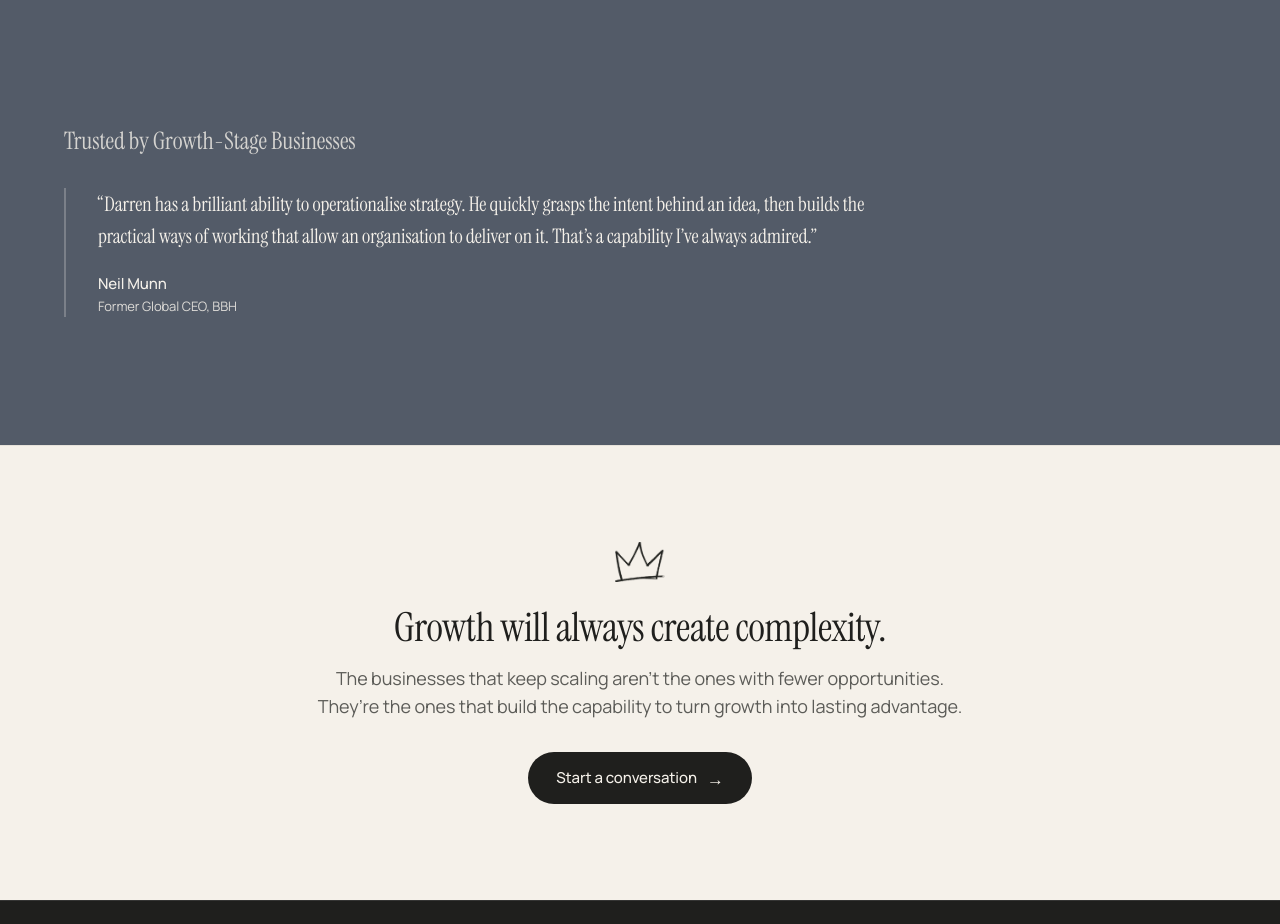
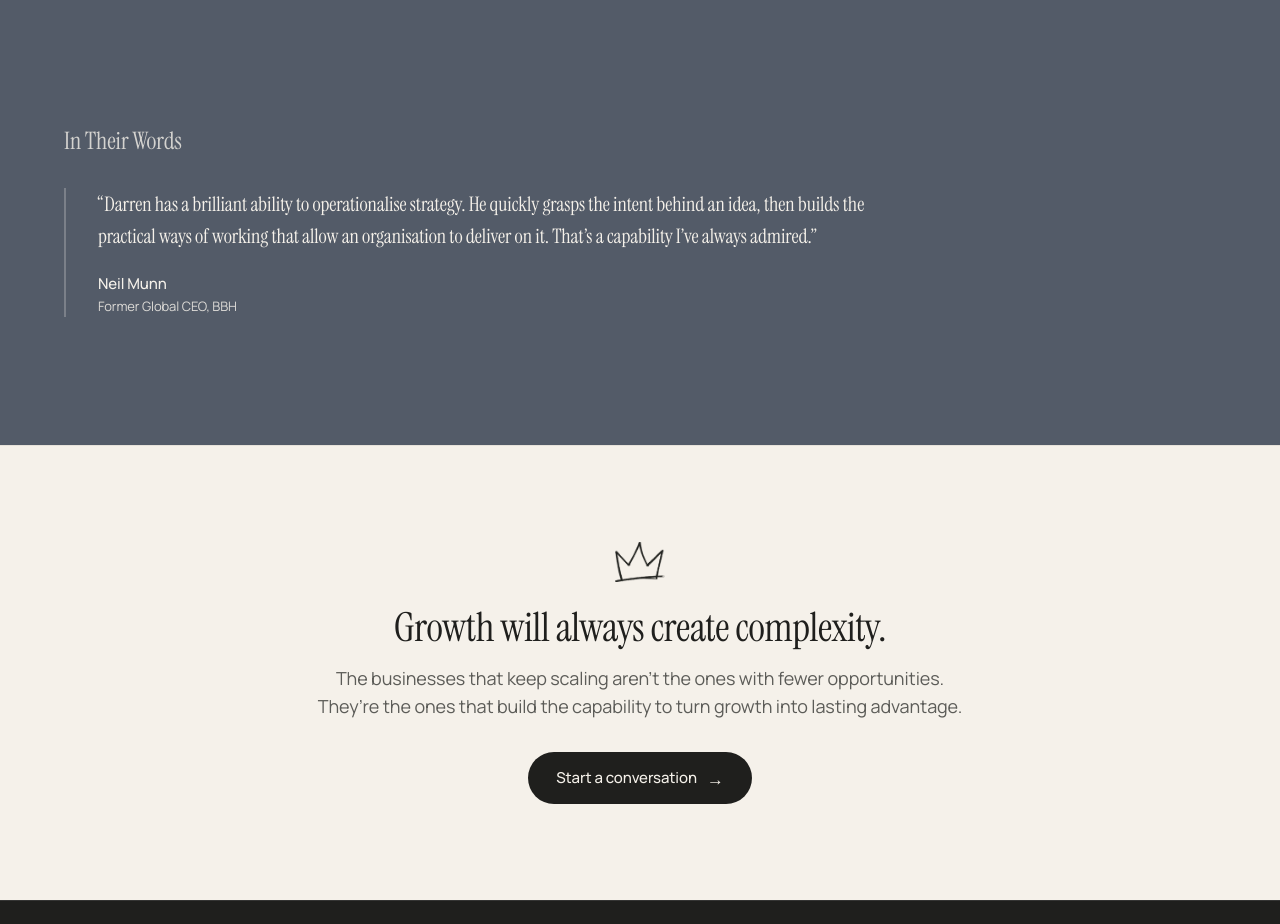
Before and after one commit to darrenbrett-lang/dabhands.delivery, a Next.js app: page /growth-stage-businesses in a window 1280 px wide. Shown: the part 4420-5344 px from the top of the page. Built offline with nearby package versions, Linux system fonts and the light colour scheme.

Commit message:
Growth-Stage Businesses: trust heading becomes 'In Their Words'
Panel heading only; Neil Munn quote and credit unchanged. Other pages keep their 'Trusted by' headings.

Co-Authored-By: Claude Opus 4.8 <noreply@anthropic.com>

```diff
--- a/pages/growth-stage-businesses.tsx
+++ b/pages/growth-stage-businesses.tsx
@@ -78,7 +78,7 @@ const content: OperatorContent = {
     ],
   },
   proof: {
-    heading: 'Trusted by Growth-Stage Businesses',
+    heading: 'In Their Words',
     quote:
       'Darren has a brilliant ability to operationalise strategy. He quickly grasps the intent behind an idea, then builds the practical ways of working that allow an organisation to deliver on it. That’s a capability I’ve always admired.',
     name: 'Neil Munn',
```
